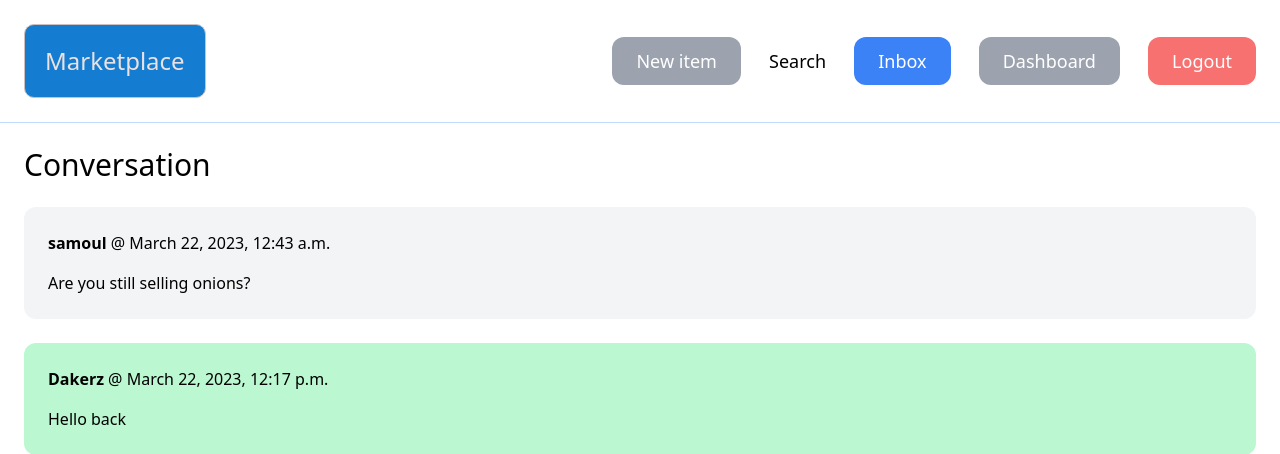
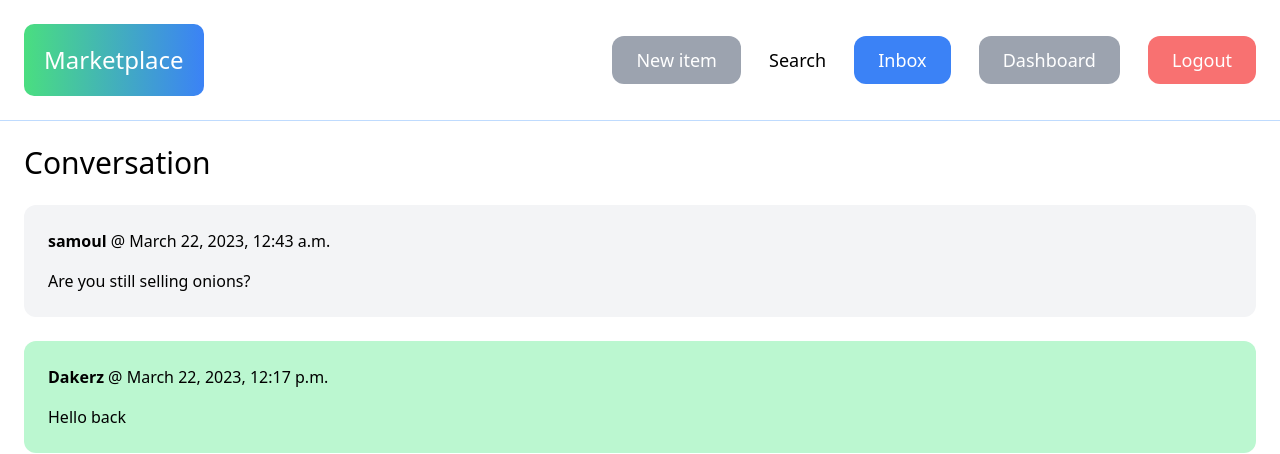
Before and after one commit to MyBestHub/Marketplace-Django, a Django app: page /conversation/2/ in a window 1280 px wide. Shown: the top 454 px of the page. Run offline with Django 4.2, Linux system fonts and the light colour scheme; the first user in the database is signed in; data comes from the database, SQL or seed files in the repository; some libraries are stand-ins or nearby versions.

Commit message:
base.html change

```diff
--- a/Marketplace/core/templates/core/base.html
+++ b/Marketplace/core/templates/core/base.html
@@ -13,7 +13,7 @@
 
     <body>
         <nav class="py-6 px-6 flex justify-between items-center border-b border-blue-200">
-            <a href="/" class="text-2xl" style="font-weight: 500; color: #ebe1e1; background-color: #147dd2; padding: 20px; border: 1px solid #ccc1c1; border-radius: 10px;">Marketplace</a>
+            <a href="/" class="text-2xl bg-gradient-to-r from-green-400 to-blue-500 hover:from-pink-500 hover:to-yellow-500" style="font-weight: 500; color:white; padding: 20px;border-radius: 10px;">Marketplace</a>
 
             <div class="space-x-6">
                 <a href="{% url 'item:new' %}" class="px-6 py-3 text-lg font-medium bg-gray-400 text-white rounded-xl hover:bg-gray-600">New item</a>
```
